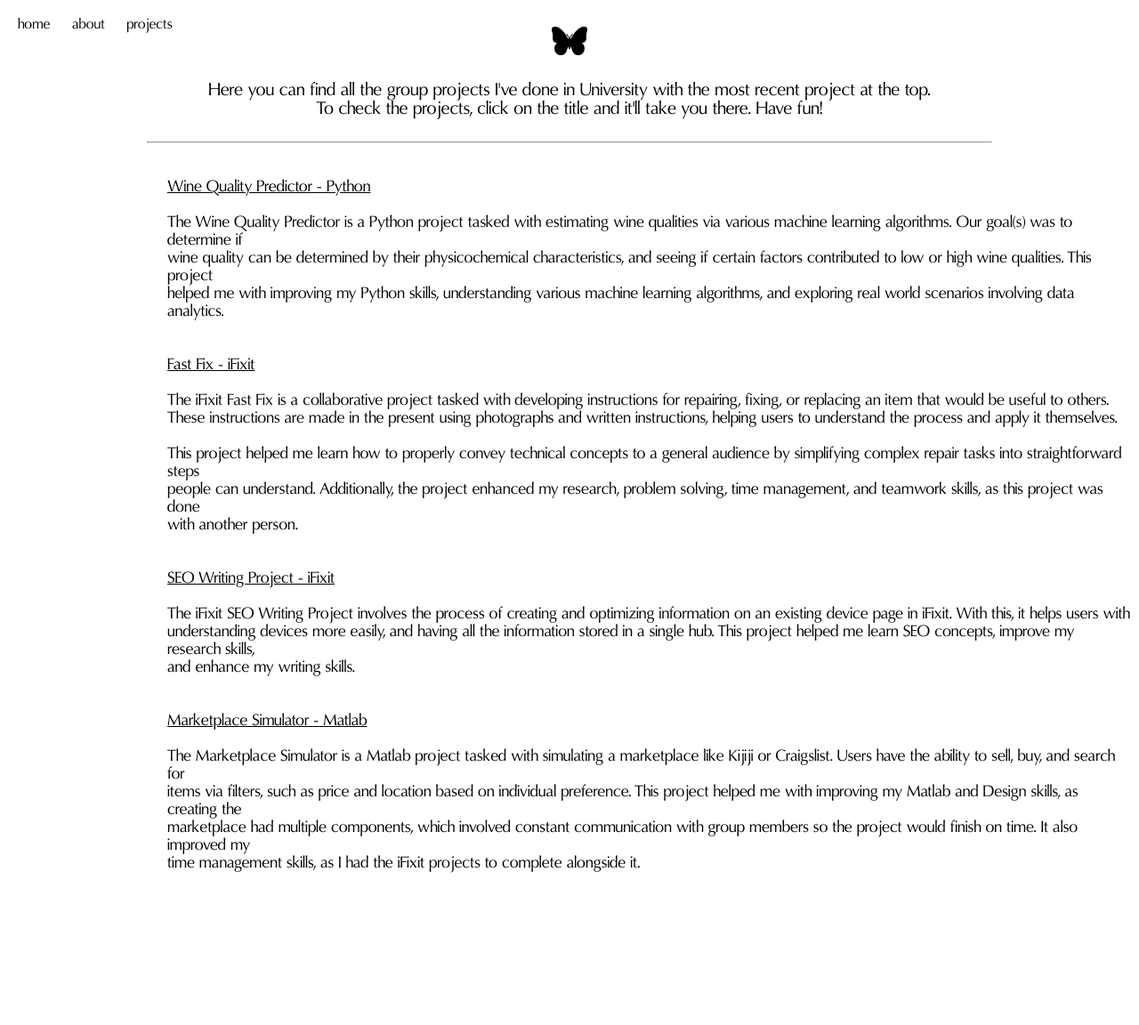
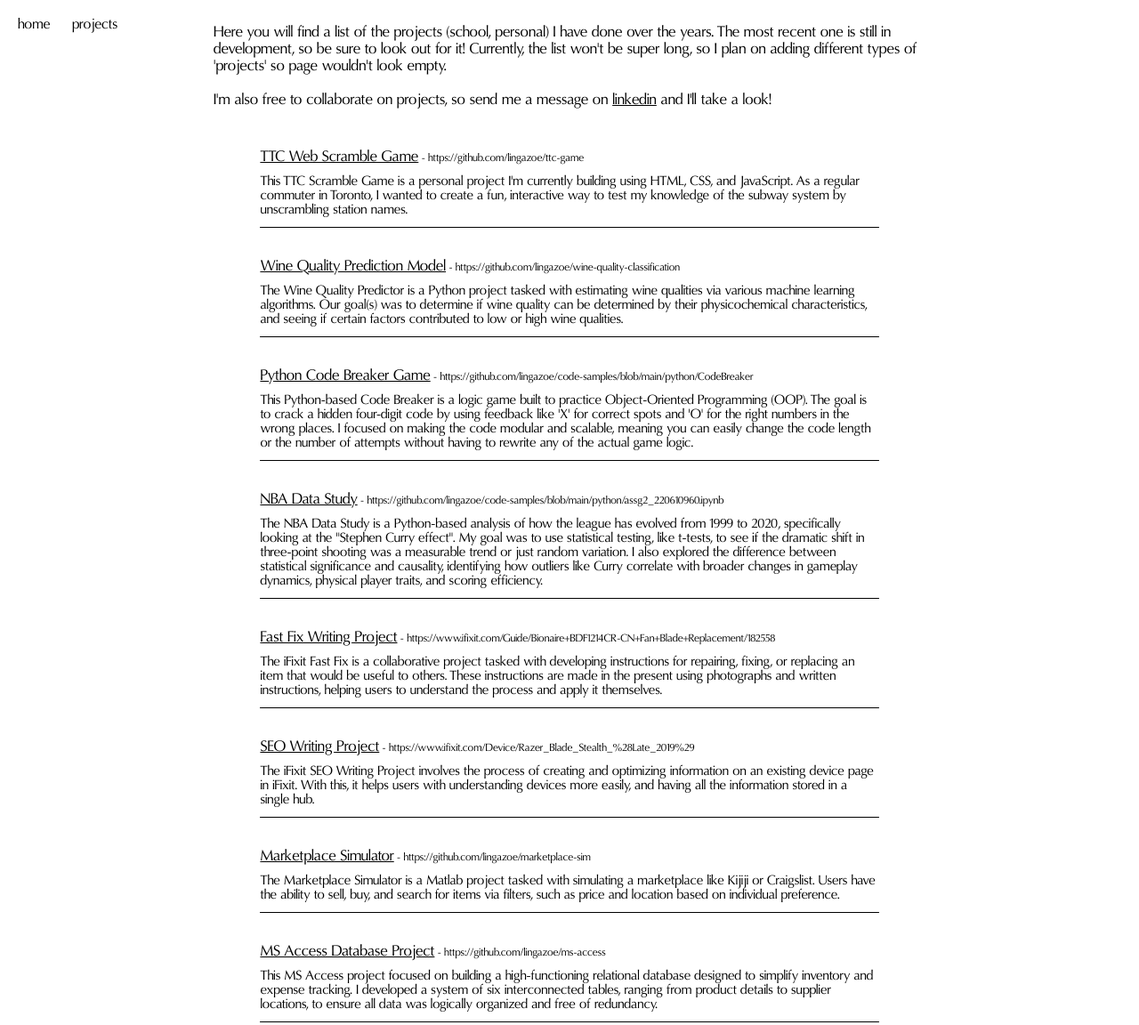
Before and after one commit to lingazoe/lingazoe.github.io, a plain HTML site: page projects.html in a window 1280 px wide. Shown: the whole page at 89% size. Before the commit the page ends 989 px from the top, so only its background shows below. Drawn offline with Linux system fonts and the light colour scheme.

Commit message:
really big update

```diff
--- a/projects.html
+++ b/projects.html
@@ -8,40 +8,104 @@
 
       <ul>
         <li><a href='index.html'>home</a></li>
-        <li><a href='about.html'>about</a></li>
         <li><a href='projects.html'>projects</a></li>
       </ul>
 
-      <img src='images/butterfly1.jpg' alt='butterfly' class='b2'>
+      <div class="project-container">
+        <div class="project-title">
+            Here you will find a list of the projects (school, personal) I have done over the years.
+            The most recent one is still in development, so be sure to look out for it! Currently, the list won't be super long, so I plan on adding different types of 'projects'
+            so page wouldn't look empty. <br><br>
 
-      <div class='p1'>Here you can find all the group projects I've done in University with the most recent project at the top.<br>
-                      To check the projects, click on the title and it'll take you there. Have fun!</div>
+            I'm also free to collaborate on projects, so send me a message on <a href="https://www.linkedin.com/in/lingazoe/"><u>linkedin</u></a> and I'll take a look!
+        </div>
 
-      <hr class='hl2'></hr>
+        <div class="single-project-container">
+            <div class="single-title">
+                <u>TTC Web Scramble Game</u><span class="single-link"> - <a href="https://github.com/lingazoe/ttc-game">https://github.com/lingazoe/ttc-game</a></span>
+            </div>
+            <div class="single-description">
+                This TTC Scramble Game is a personal project I'm currently building using HTML, CSS, and JavaScript. As a regular commuter in Toronto, I wanted to create a fun, interactive way to test my knowledge of the subway system by unscrambling station names.
+            </div>
+            <div class="line1"></div>
+        </div>
 
-      <div class='p2'><a href="https://github.com/lingazoe/wine-quality-classification"><u>Wine Quality Predictor - Python</u></a><br><br>
-                          The Wine Quality Predictor is a Python project tasked with estimating wine qualities via various machine learning algorithms. Our goal(s) was to determine if <br>
-                          wine quality can be determined by their physicochemical characteristics, and seeing if certain factors contributed to low or high wine qualities. This project <br>
-                          helped me with improving my Python skills, understanding various machine learning algorithms, and exploring real world scenarios involving data analytics. <br>
-      </div>
 
-      <div class='p2'><a href="https://www.ifixit.com/Guide/Bionaire+BDF1214CR-CN+Fan+Blade+Replacement/182558"><u>Fast Fix - iFixit</u></a><br><br>
-                        The iFixit Fast Fix is a collaborative project tasked with developing instructions for repairing, fixing, or replacing an item that would be useful to others. <br>
-                        These instructions are made in the present using photographs and written instructions, helping users to understand the process and apply it themselves.<br><br>
-                        This project helped me learn how to properly convey technical concepts to a general audience by simplifying complex repair tasks into straightforward steps<br> people can understand.
-                        Additionally, the project enhanced my research, problem solving, time management, and teamwork skills, as this project was done<br> with another person.
-      </div>
+        <div class="single-project-container">
+            <div class="single-title">
+                <u>Wine Quality Prediction Model</u><span class="single-link"> - <a href="https://github.com/lingazoe/wine-quality-classification">https://github.com/lingazoe/wine-quality-classification</a></span>
+            </div>
+            <div class="single-description">
+                The Wine Quality Predictor is a Python project tasked with estimating wine qualities via various machine learning algorithms. Our goal(s) was to determine if
+                wine quality can be determined by their physicochemical characteristics, and seeing if certain factors contributed to low or high wine qualities.
+            </div>
+            <div class="line1"></div>
+        </div>
 
-      <div class='p2'><a href="https://www.ifixit.com/Device/Razer_Blade_Stealth_%28Late_2019%29"><u>SEO Writing Project - iFixit</u></a><br><br>
-                        The iFixit SEO Writing Project involves the process of creating and optimizing information on an existing device page in iFixit. With this, it helps users
-                        with<br> understanding devices more easily, and having all the information stored in a single hub. This project helped me learn SEO concepts, improve my research skills, <br>and enhance my writing skills.
-      </div>
+        <div class="single-project-container">
+            <div class="single-title">
+                <u>Python Code Breaker Game</u><span class="single-link"> - <a href="https://github.com/lingazoe/code-samples/blob/main/python/CodeBreaker">https://github.com/lingazoe/code-samples/blob/main/python/CodeBreaker</a></span>
+            </div>
+            <div class="single-description">
+This Python-based Code Breaker is a logic game built to practice Object-Oriented Programming (OOP). The goal is to crack a hidden four-digit code by using feedback like 'X' for correct spots and 'O' for the right numbers in the wrong places. I focused on making the code modular and scalable, meaning you can easily change the code length or the number of attempts without having to rewrite any of the actual game logic.
+            </div>
+            <div class="line1"></div>
+        </div>
 
-      <div class='p2'><a href="https://github.com/lingazoe/marketplace-sim"><u>Marketplace Simulator - Matlab</u></a><br><br>
-                        The Marketplace Simulator is a Matlab project tasked with simulating a marketplace like Kijiji or Craigslist. Users have the ability to sell, buy, and search for<br>
-                        items via filters, such as price and location based on individual preference. This project helped me with improving my Matlab and Design skills, as creating the <br>
-                        marketplace had multiple components, which involved constant communication with group members so the project would finish on time. It also improved my <br>
-                        time management skills, as I had the iFixit projects to complete alongside it.
+        <div class="single-project-container">
+            <div class="single-title">
+                <u>NBA Data Study</u><span class="single-link"> - <a href="https://github.com/lingazoe/code-samples/blob/main/python/assg2_220610960.ipynb">https://github.com/lingazoe/code-samples/blob/main/python/assg2_220610960.ipynb</a></span>
+            </div>
+            <div class="single-description">
+                The NBA Data Study is a Python-based analysis of how the league has evolved from 1999 to 2020, specifically looking at the "Stephen Curry effect". My goal was to use statistical testing, like t-tests, to see if the dramatic shift in three-point shooting was a measurable trend or just random variation. I also explored the difference between statistical significance and causality, identifying how outliers like Curry correlate with broader changes in gameplay dynamics, physical player traits, and scoring efficiency.
+            </div>
+            <div class="line1"></div>
+        </div>
+
+
+        <div class="single-project-container">
+            <div class="single-title">
+                <u>Fast Fix Writing Project</u><span class="single-link"> - <a href="https://www.ifixit.com/Guide/Bionaire+BDF1214CR-CN+Fan+Blade+Replacement/182558">https://www.ifixit.com/Guide/Bionaire+BDF1214CR-CN+Fan+Blade+Replacement/182558</a></span>
+            </div>
+            <div class="single-description">
+                The iFixit Fast Fix is a collaborative project tasked with developing instructions for repairing, fixing, or replacing an item that would be useful to others.
+                These instructions are made in the present using photographs and written instructions, helping users to understand the process and apply it themselves.
+            </div>
+            <div class="line1"></div>
+        </div>
+
+        <div class="single-project-container">
+            <div class="single-title">
+                <u>SEO Writing Project</u><span class="single-link"> - <a href="https://www.ifixit.com/Device/Razer_Blade_Stealth_%28Late_2019%29">https://www.ifixit.com/Device/Razer_Blade_Stealth_%28Late_2019%29</a></span>
+            </div>
+            <div class="single-description">
+                The iFixit SEO Writing Project involves the process of creating and optimizing information on an existing device page in iFixit. With this, it helps users with
+                understanding devices more easily, and having all the information stored in a single hub.
+            </div>
+            <div class="line1"></div>
+        </div>
+
+        <div class="single-project-container">
+            <div class="single-title">
+                <u>Marketplace Simulator</u><span class="single-link"> - <a href="https://github.com/lingazoe/marketplace-sim">https://github.com/lingazoe/marketplace-sim</a></span>
+            </div>
+            <div class="single-description">
+                The Marketplace Simulator is a Matlab project tasked with simulating a marketplace like Kijiji or Craigslist. Users have the ability to sell, buy, and search for
+                items via filters, such as price and location based on individual preference.
+            </div>
+            <div class="line1"></div>
+        </div>
+
+        <div class="single-project-container">
+            <div class="single-title">
+                <u>MS Access Database Project</u><span class="single-link"> - <a href="https://github.com/lingazoe/ms-access">https://github.com/lingazoe/ms-access</a></span>
+            </div>
+            <div class="single-description">
+                This MS Access project focused on building a high-functioning relational database designed to simplify inventory and expense tracking. I developed a system of six interconnected tables, ranging from product details to supplier locations, to ensure all data was logically organized and free of redundancy.
+            </div>
+            <div class="line1"></div>
+        </div>
+
       </div>
     </div>
   </body>
--- a/style.css
+++ b/style.css
@@ -3,34 +3,8 @@
     src: url('./fonts/OregonLdo-d9q7.ttf') format('truetype');
 }
 
-@keyframes fadeIn {
-    to {
-        opacity: 1
-    }
-}
-
-body {
-    opacity: 0;
-    animation: fadeIn 0.5s ease-in forwards;
-}
-
 * {
     font-family: oregon;
-}
-
-/*LINES*/
-
-hr.hl {
-    border: 10px solid black;
-    position: absolute;
-    width: 99%;
-    bottom: 0;
-    left: 0;
-}
-
-hr.hl2 {
-    width: 75%;
-    margin: 25px auto;
 }
 
 /*LIST*/
@@ -57,48 +31,105 @@ a {
 
 /*HOME BIO*/
 
-.bio {
-    display: block;
-    font-size: 20px;
-    text-align: center;
-    margin-left: auto;
-    margin-right: auto;
-    margin-top: 150px;
+.bio-container {
+
+    display: flex;
+    align-items: center;
+    justify-content: center;
+    min-height: 80vh;
+
+    width: 100%;
 }
 
-.p1 {
-    display: block;
-    font-size: 20px;
-    text-align: center;
-    margin-left: auto;
-    margin-right: auto;
-    margin-top: 30px
+.bio-wrapper {
 
+    display: flex;
+    flex-direction: row;
+    align-items: center;
+
+    max-width: 750px;
 }
 
-.p2 {
-    display: block;
-    font-size: 18px;
+.bio-text {
+
     text-align: left;
-    margin-left: 180px;
-    margin-top: 40px;
 
+    font-size: 20px;
+    max-width: 450px;
 }
 
-/*BUTTERFLY*/
+.bio-updates {
 
-.b1 {
-    display: block;
-    margin-left: auto;
-    margin-right: auto;
-    margin-top:100px;
-    width: 60px
+    position: absolute;
+
+    left: 50%;
+    transform: translateX(-50%);
+    bottom: 30px;
+    font-size: 15px;
 }
 
-.b2 {
-    display: block;
-    margin-left: auto;
-    margin-right: auto;
-    margin-top: 30px;
-    width: 40px
+
+img {
+
+    width: 80%;
+    height: auto;
 }
+
+/* PROJECTS */
+
+.project-container {
+
+    display: flex;
+    flex-direction: column;
+    align-items: center;
+    justify-content: center;
+
+    min-height: 145vh;
+
+    width: 100%;
+}
+
+.project-title {
+
+    text-align: left;
+    font-size: 17px;
+
+    width: 800px;
+
+    padding-bottom: 10px;
+}
+
+.line1 {
+
+    height: 1px;
+
+    background-color: black;
+}
+
+.single-project-container {
+
+    display: flex;
+    flex-direction: column;
+    text-align: left;
+
+    margin-top: 35px;
+
+    width: 55%;
+
+    gap: 10px
+}
+
+.single-title {
+
+    font-size: 17px;
+}
+
+.single-link {
+
+    font-size: 12px;
+}
+
+.single-description {
+
+    font-size: 15px;
+}
```
Also changed, not shown: about.html (deleted, +0 -24 lines), index.html (+20 -9 lines), links.html (deleted, +0 -31 lines), images/ai_img_2.png (added), images/butterfly1.jpg (deleted), images/image1.jpg (deleted), 2 other files.
